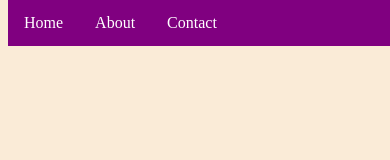
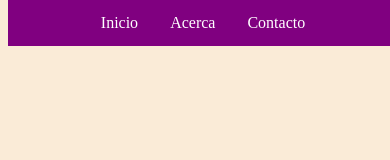
Before and after one commit to LCKEVIN22Z/lckevin22z.github.io, a plain HTML site: page index.html in a window 390 px wide. Shown: the top 160 px of the page. Drawn offline with Linux system fonts and the light colour scheme.

Commit message:
Cambios de labels

```diff
--- a/estilos.css
+++ b/estilos.css
@@ -1,3 +1,17 @@
+@media (max-width: 600px) {
+    .nav {
+      /* Convierte el elemento contenedor del menú en un contenedor flexible */
+      display: flex;
+      /* Centra los elementos del menú horizontalmente */
+      justify-content: center;
+      /* Centra los elementos del menú verticalmente */
+      align-items: center;
+    }
+}
+
+
+
+
 body {
     background-color: antiquewhite;
   }
--- a/index.html
+++ b/index.html
@@ -6,9 +6,9 @@
   <body>
     <div class="nav">
       <ul>
-        <li><a href="#">Home</a></li>
-        <li><a href="#">About</a></li>
-        <li><a href="#">Contact</a></li>
+        <li><a href="#">Inicio</a></li>
+        <li><a href="#">Acerca</a></li>
+        <li><a href="#">Contacto</a></li>
       </ul>
     </div>
     <div class="center">
```
